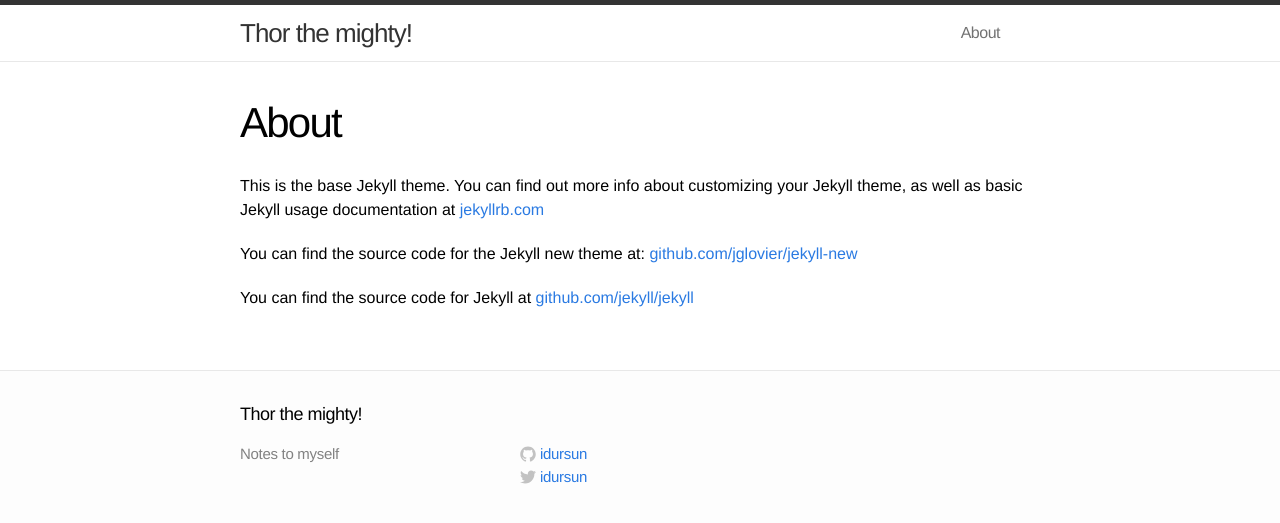
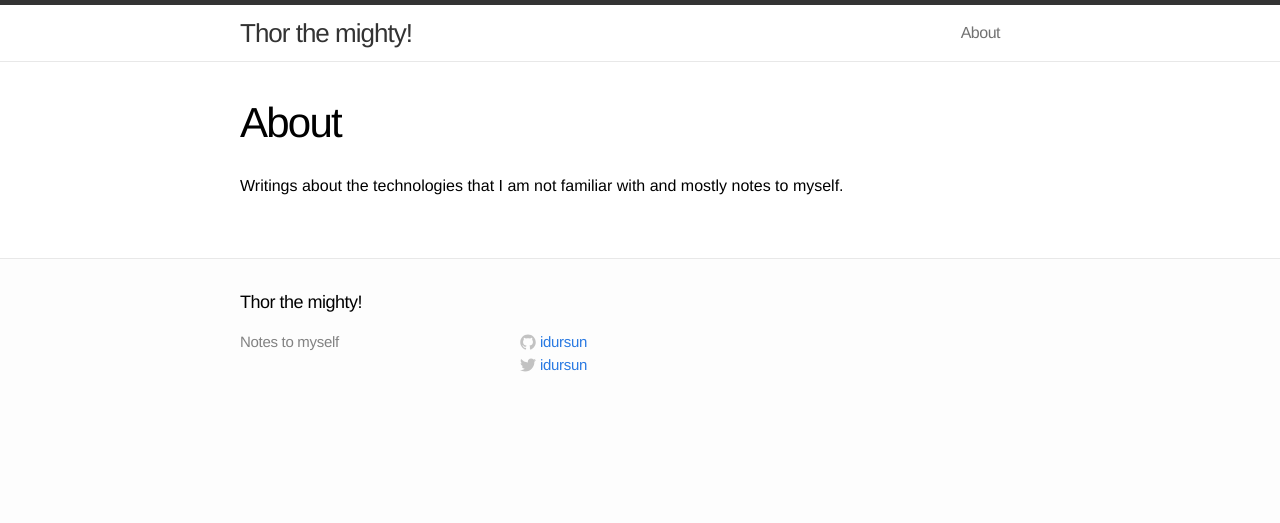
Before and after one commit to idursun/idursun.github.io, a Jekyll site: the page built from about.md, in a window 1280 px wide. Shown: the top 523 px of the page. Built offline with Jekyll 4.4.1, drawn with Linux system fonts in a browser that asks for light colours.

Commit message:
update about file

```diff
--- a/about.md
+++ b/about.md
@@ -4,8 +4,4 @@ title: About
 permalink: /about/
 ---
 
-This is the base Jekyll theme. You can find out more info about customizing your Jekyll theme, as well as basic Jekyll usage documentation at [jekyllrb.com](http://jekyllrb.com/)
-
-You can find the source code for the Jekyll new theme at: [github.com/jglovier/jekyll-new](https://github.com/jglovier/jekyll-new)
-
-You can find the source code for Jekyll at [github.com/jekyll/jekyll](https://github.com/jekyll/jekyll)
+Writings about the technologies that I am not familiar with and mostly notes to myself.
```
